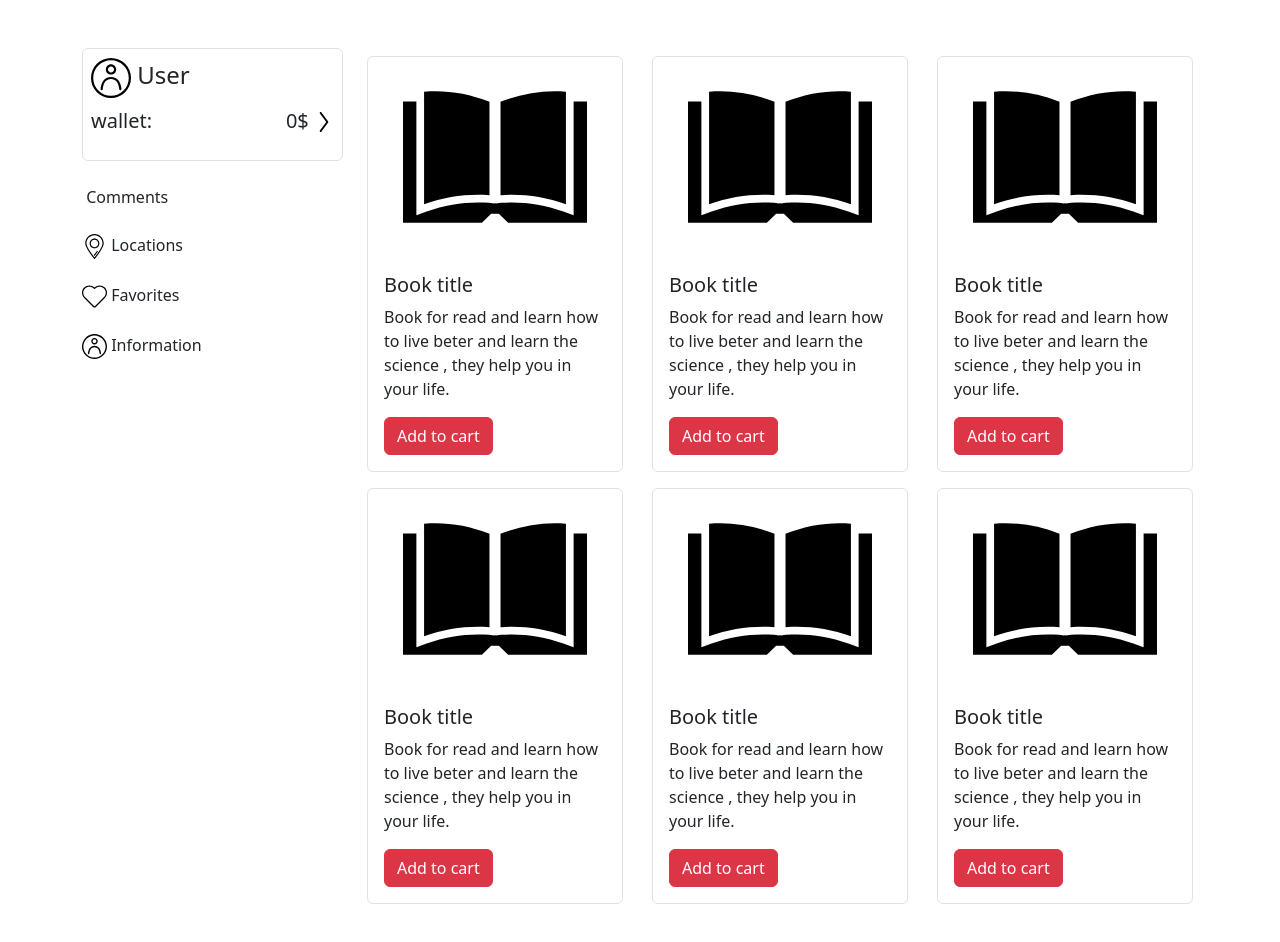
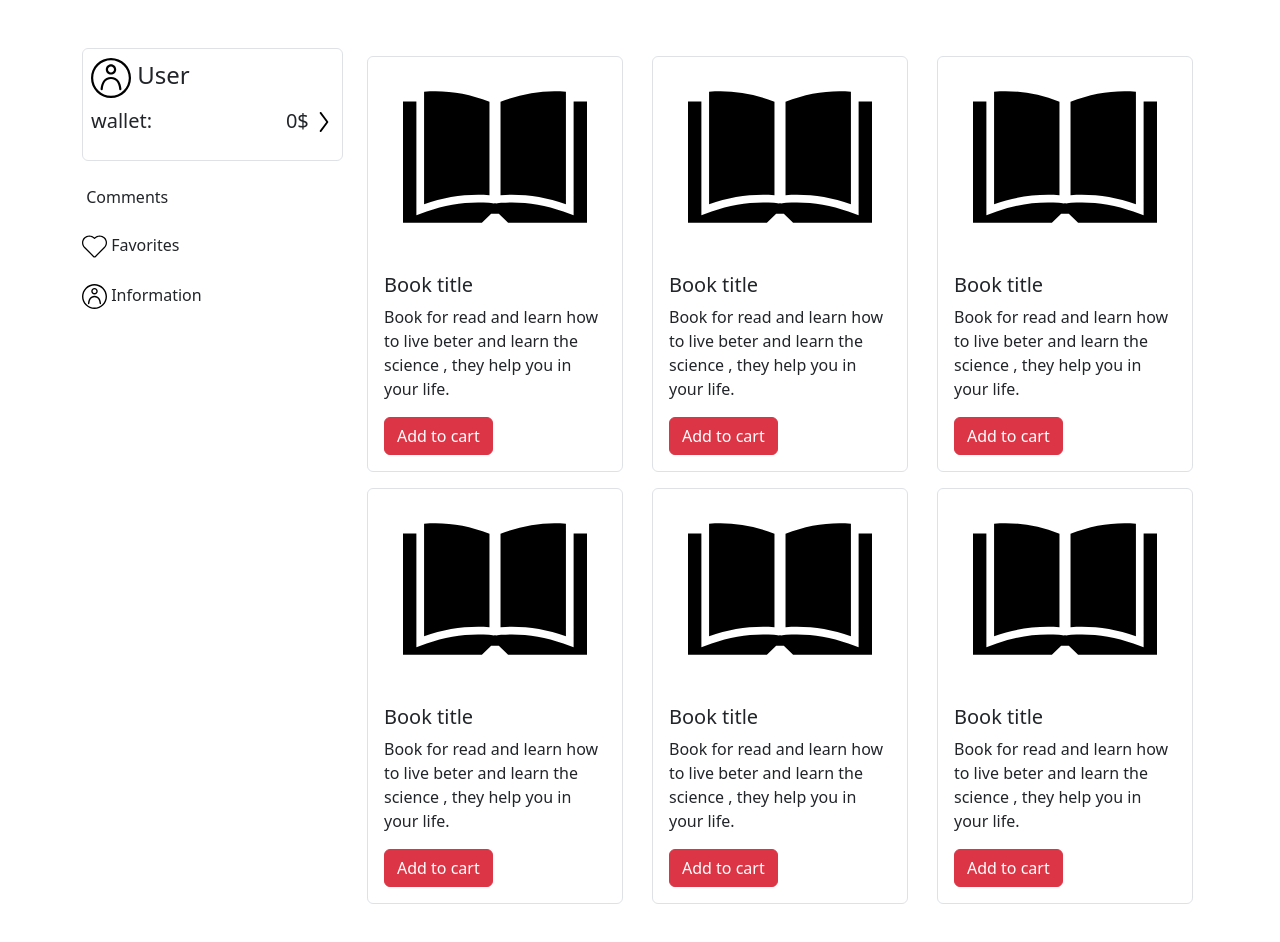
Before and after one commit to EranKhedmati/Book-Shop, a plain HTML site: page Profile/Favorites/index.html in a window 1280 px wide. Drawn offline with nearby package versions, Linux system fonts and the light colour scheme.

Commit message:
Update menu of favoraite & nformation

```diff
--- a/Profile/Favorites/index.html
+++ b/Profile/Favorites/index.html
@@ -60,9 +60,6 @@
                     <div class="type-acount">
                         <div class="mt-4">
                             <img src="../../src/message-svgrepo-com.svg" width="25px" alt=""> Comments
-                        </div>
-                        <div class="mt-4">
-                            <img src="../../src/location-svgrepo-com.svg" width="25px" alt=""> Locations
                         </div>
                         <div class="mt-4">
                             <img src="../../src/heart-svgrepo-com.svg" width="25px" alt=""> Favorites
```
Also changed, not shown: Profile/Information/index.html (+0 -3 lines).
